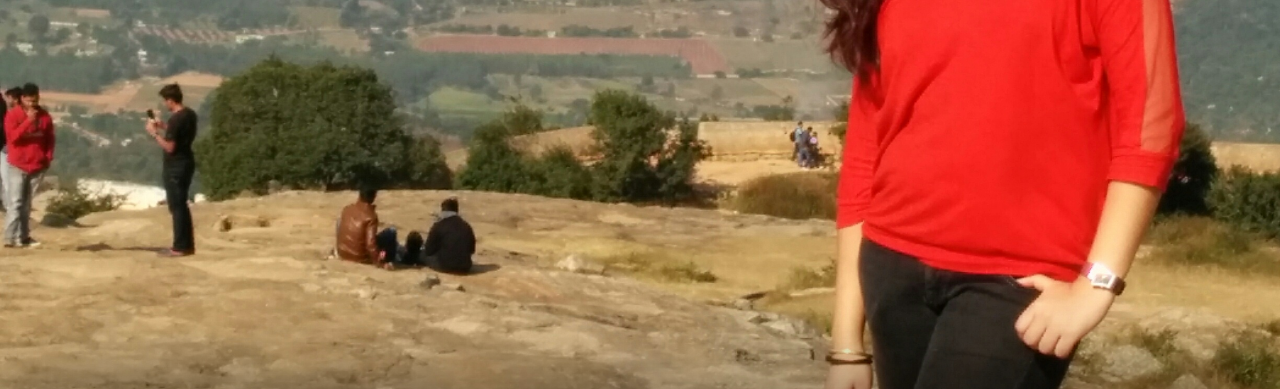
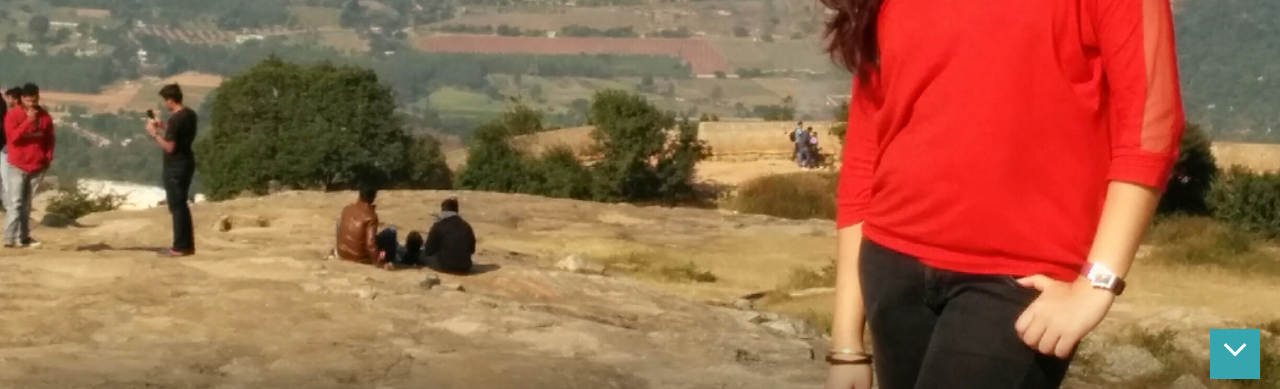
Before and after one commit to bhavya2402/portfolio, a plain HTML site: page index.html in a window 1280 px wide. Shown: the part 409-798 px from the top of the page. Drawn offline with Linux system fonts and the light colour scheme.

Commit message:
scrolling added

```diff
--- a/css/aboutMe.css
+++ b/css/aboutMe.css
@@ -28,9 +28,10 @@
     width:100%;
     background-color: #ffffff;
 }
-#scroll-top{
+#scroll-top, #scroll-down{
     width: 50px;
     height: 50px;
+    cursor: pointer;
     background-color: #35a5b0;
     position: fixed;
     right: 20px;
@@ -56,6 +57,7 @@
     position: absolute;
     top: 3px;
     margin-left: 10px;
+    box-shadow: 5px 5px 10px rgba(0,0,0,0.4);
 }
 .nav-container{
     color:#359ba7;
--- a/index.html
+++ b/index.html
@@ -43,9 +43,11 @@
                 <h3>@ Happay</h3>
             </div>
         </div>
-        <a href="#">
-            <i id="scroll-top" class="fa fa-angle-up hide"></i>
-        </a>
+
+        <!-- -------- Scroll to top -------- -->
+        <i id="scroll-top" class="fa fa-angle-up hide"></i>
+        <i id="scroll-down" class="fa fa-angle-down"></i>
+
         <nav class="navbar scrollHeader">
             <div class="container-fluid nav-container">
                 <div class="navbar-header nav-title">
--- a/js/script.js
+++ b/js/script.js
@@ -5,9 +5,11 @@ $(document).ready(function(){
         if( $(window).scrollTop() > pos ) {
              $('.scrollHeader').addClass('headerfixed').removeClass('hide');
              $('#scroll-top').removeClass('hide');
+             $('#scroll-down').addClass('hide');
         }else{
             $('.scrollHeader').removeClass('headerfixed').addClass('hide');
              $('#scroll-top').addClass('hide');
+             $('#scroll-down').removeClass('hide');
         }
     });
 
@@ -23,7 +25,14 @@ $(document).ready(function(){
         }
     });
 
-     $("form").on("submit", function () {
+    $('#scroll-down').on('click', function(){
+        $("html, body").animate({ scrollTop: 800 }, "slow");
+    });
+    $('#scroll-top').on('click', function(){
+        $("html, body").animate({ scrollTop: 0 }, "slow");
+    });
+
+    $("form").on("submit", function () {
         var isInvalid = false;
         $("input", this).each(function () {
             if (!$(this).val()) {
```
Also changed, not shown: 1 other file.
